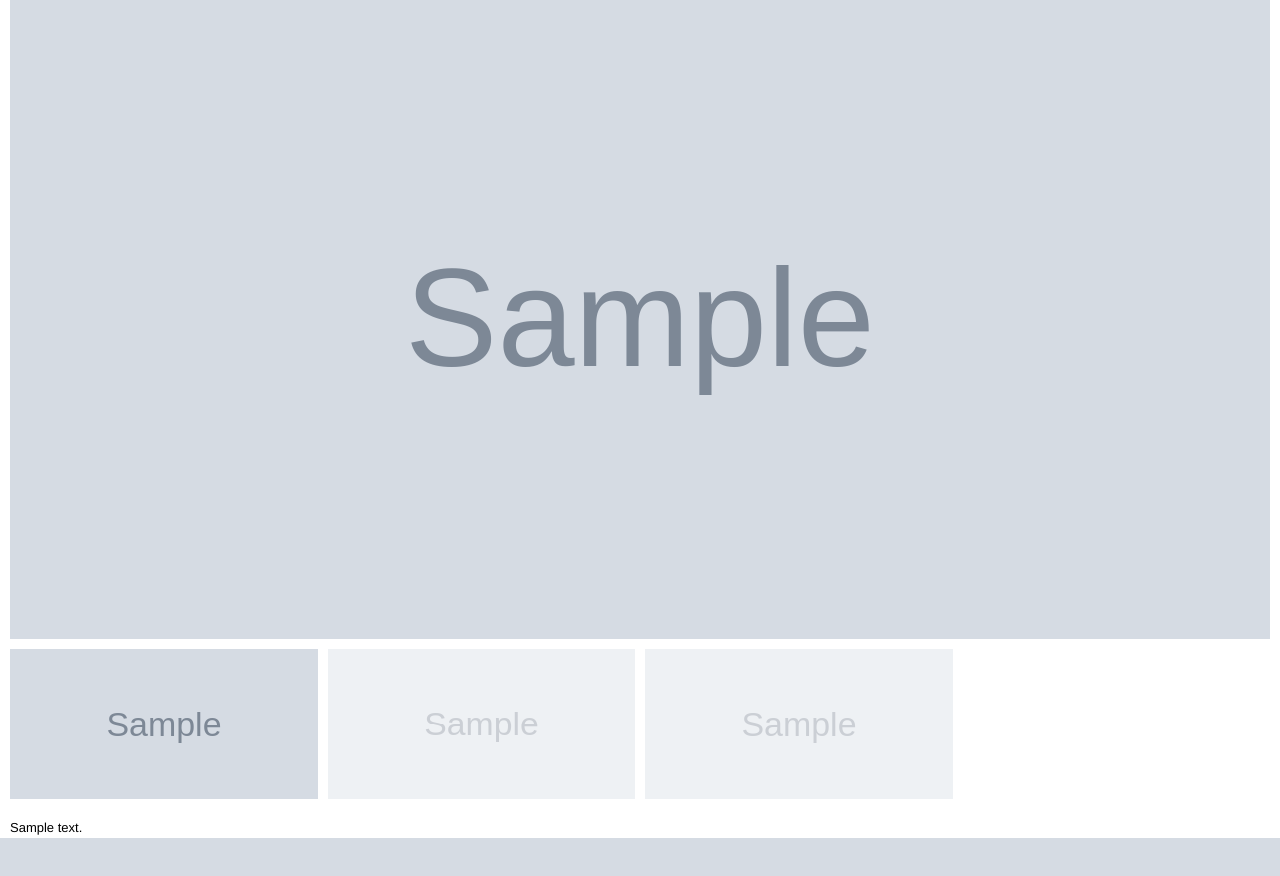
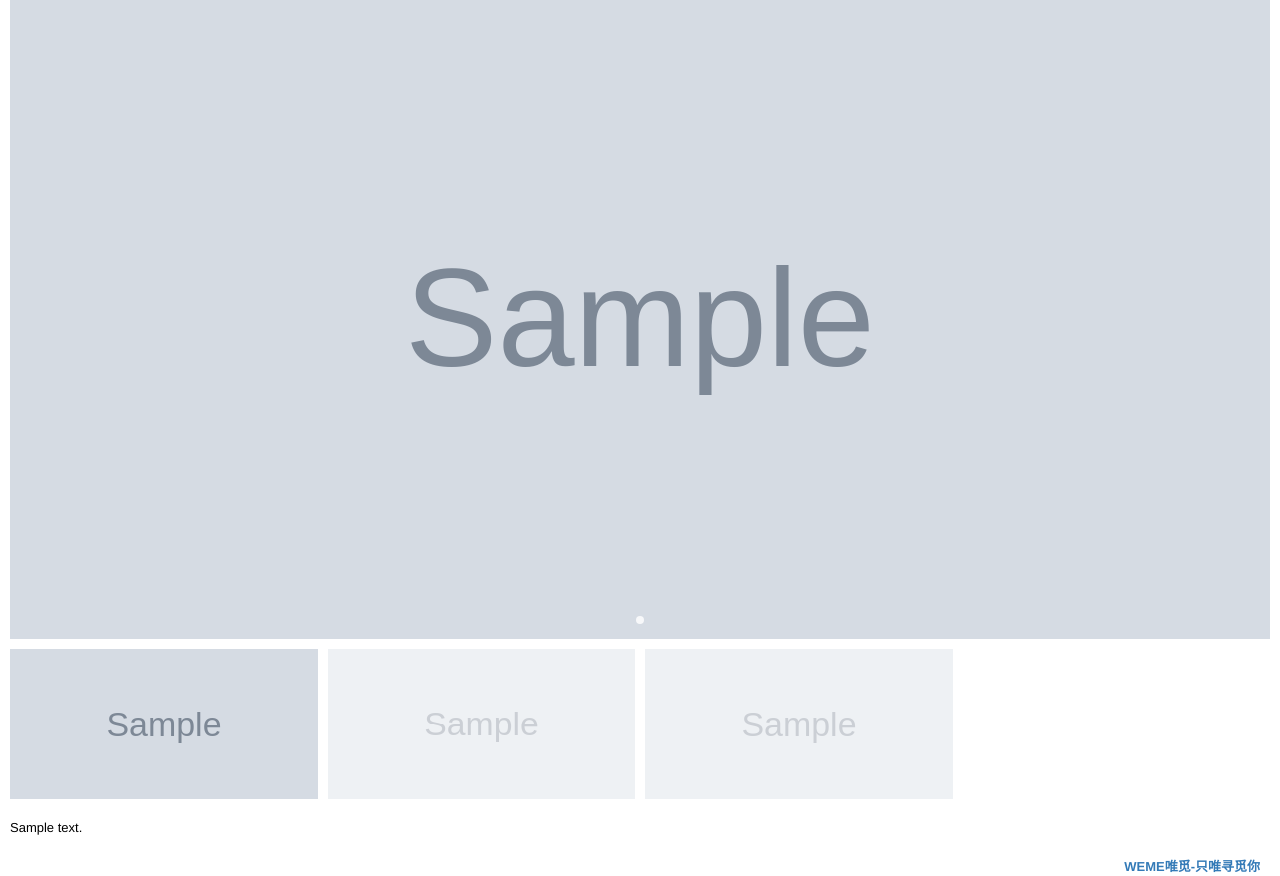
Before and after one commit to iThinkSeu/LoveinSEU, a Python web app: template app/share/templates/post.html in a window 1280 px wide. Shown: the part 205-1081 px from the top of the page. Before the commit the page ends 1043 px from the top, so only its background shows below. Run offline with Jinja, Linux system fonts and the light colour scheme; the template is opened without the code that fills it: most values are stand-ins (such as "Sample title", 1, 10 or a date in 2020); grey boxes marked "Sample" are stand-in pictures.

Commit message:
share fix

```diff
--- a/app/share/static/css/post.css
+++ b/app/share/static/css/post.css
@@ -62,3 +62,8 @@
 .gallery-thumbs .swiper-slide-active {
     opacity: 1;
 }
+
+.swiper-pagination-bullet-active {
+  opacity: 0.8;
+  background: #ffffff;
+}
--- a/app/share/templates/post.html
+++ b/app/share/templates/post.html
@@ -6,18 +6,10 @@
     <meta name="viewport" content="width=device-width, initial-scale=1">
     <title>WEME唯觅</title>
 
-    <!-- Bootstrap -->
     <link href={{ url_for('.static', filename='css/bootstrap.min.css') }} rel="stylesheet">
+    <link rel="stylesheet" type="text/css" href={{url_for('.static', filename='css/swiper.min.css')}}>
     <link href={{ url_for('.static', filename='css/post.css') }} rel="stylesheet">
-    <link rel="stylesheet" type="text/css" href={{url_for('.static', filename='css/swiper.min.css')}}>
 
-
-    <!-- HTML5 shim and Respond.js for IE8 support of HTML5 elements and media queries -->
-    <!-- WARNING: Respond.js doesn't work if you view the page via file:// -->
-    <!--[if lt IE 9]>
-      <script src="https://oss.maxcdn.com/html5shiv/3.7.2/html5shiv.min.js"></script>
-      <script src="https://oss.maxcdn.com/respond/1.4.2/respond.min.js"></script>
-    <![endif]-->
   </head>
   <body>
   	&nbsp;
@@ -41,6 +33,7 @@
       <div class = "swiper-slide" style = "background-image:url({{img}})"></div>
       {% endfor %}
     </div>
+      <div class="swiper-pagination"></div>
 </div>
 
 <div class="swiper-container gallery-thumbs">
@@ -51,9 +44,8 @@
     </div>
 </div>
 &nbsp;
-&nbsp;
-<div class= "text-left"><font size="2"><p style="padding:0px 10px 0px 10px">{{body|replace("\n", "<br />"|safe)}}</p></font></div>
-
+<div class= "text-left"><font size="2"><p style="padding:0px 10px 10px 10px">{{body|replace("\n", "<br />"|safe)}}</p></font></div>
+<div><font size="2" color="#3e5d9e"><a href="http://www.weme.space"><p style="text-align:right;padding:0px 20px 0px 0px;font-weight:bold">WEME唯觅-只唯寻觅你</p></a></font></div>
 <script type="text/javascript" src={{url_for('.static', filename='js/jquery.min.js')}}></script>
 <script type="text/javascript" src={{url_for('.static', filename='js/bootstrap.min.js')}}></script>
 <script type="text/javascript" src={{url_for('.static', filename='js/swiper.min.js')}}></script>
@@ -61,6 +53,7 @@
 var galleryTop = new Swiper('.gallery-top', {
     nextButton: '.swiper-button-next',
     prevButton: '.swiper-button-prev',
+    pagination : '.swiper-pagination',
     spaceBetween: 10,
     loop:true,
     loopedSlides: 5, //looped slides should be the same
```
